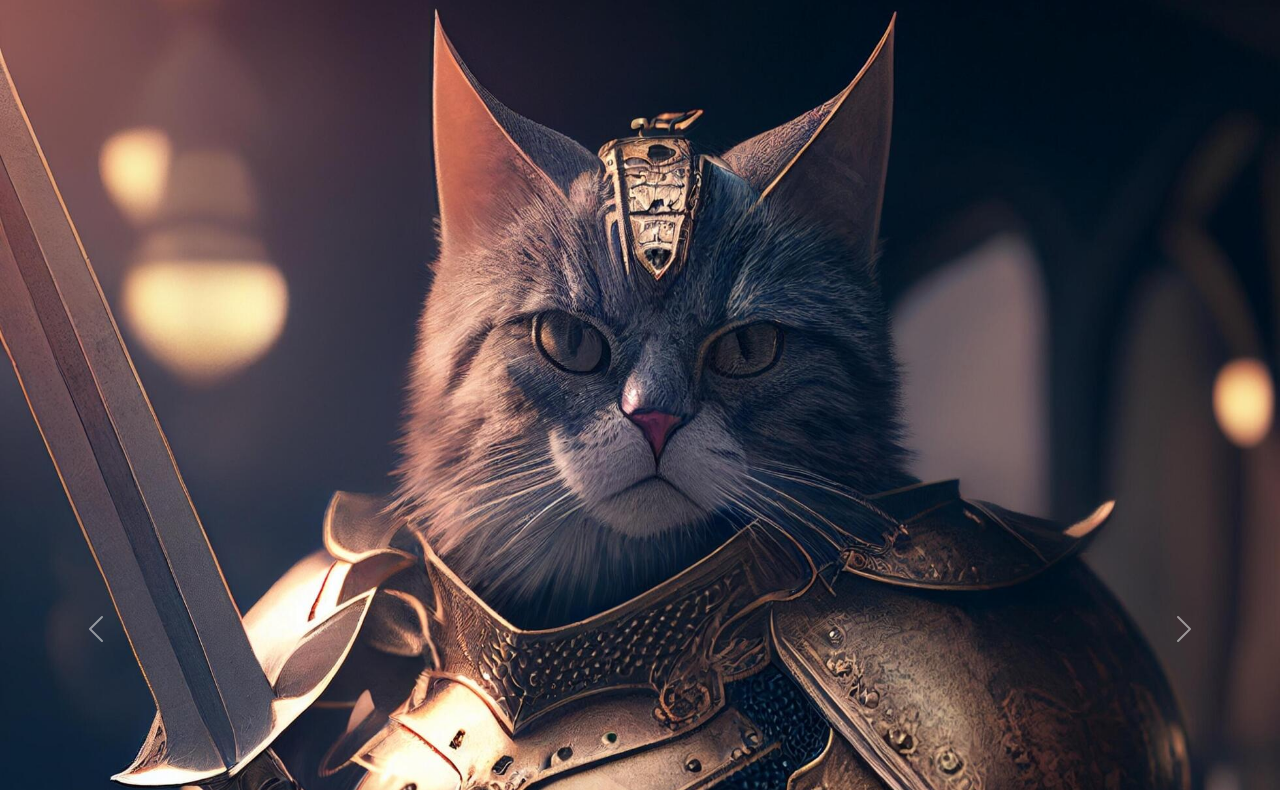
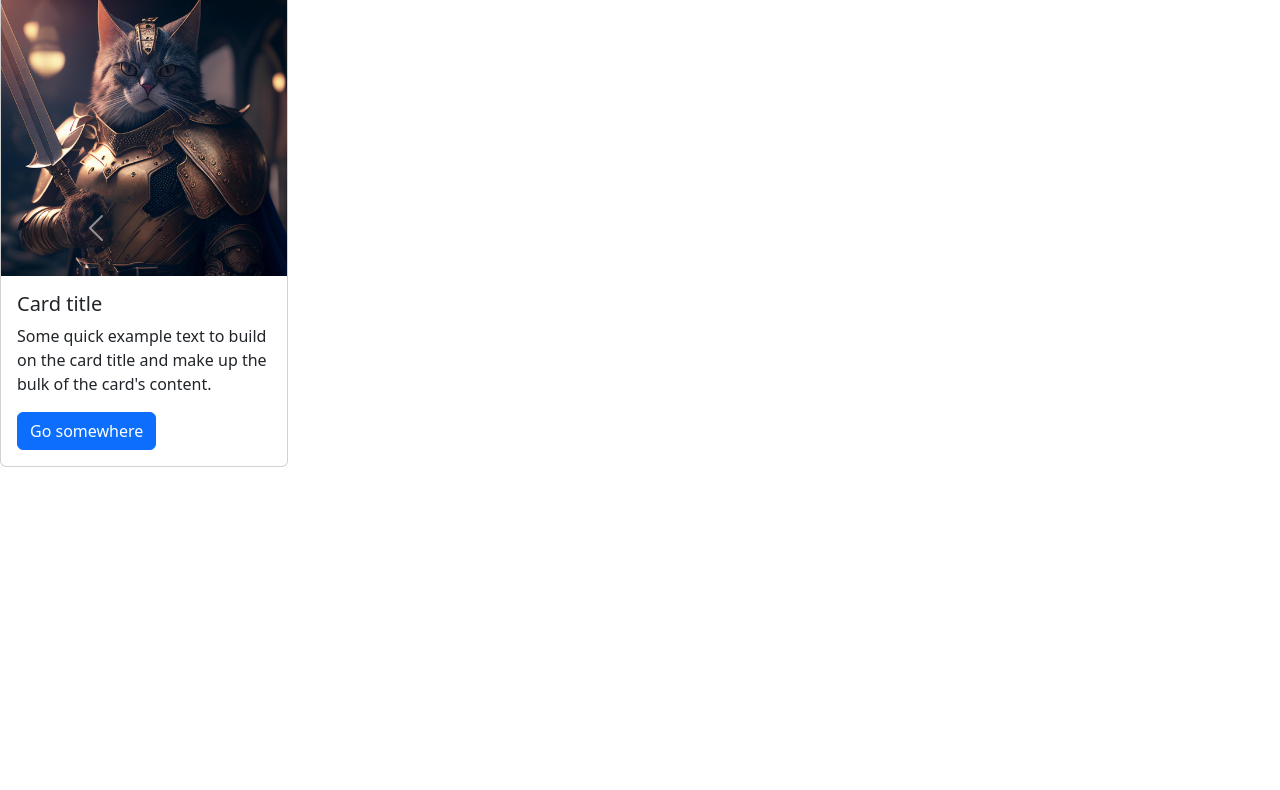
Before and after one commit to erhestrada/bootstrap5-carousel-multiple-items-per-slide-sandbox, a website built with Vite: page index.html in a window 1280 px wide. Shown: the part 67-857 px from the top of the page. After the commit the page ends 800 px from the top, so only its background shows below. Built offline with nearby package versions, Linux system fonts and the light colour scheme.

Commit message:
replace images with bootstrap cards

```diff
--- a/index.html
+++ b/index.html
@@ -13,13 +13,34 @@
     <div id="carouselExample" class="carousel slide">
       <div class="carousel-inner">
         <div class="carousel-item active">
-          <img src="cat.jpg" class="d-block w-100" alt="...">
+          <div class="card" style="width: 18rem;">
+            <img src="cat.jpg" class="card-img-top" alt="...">
+            <div class="card-body">
+              <h5 class="card-title">Card title</h5>
+              <p class="card-text">Some quick example text to build on the card title and make up the bulk of the card's content.</p>
+              <a href="#" class="btn btn-primary">Go somewhere</a>
+            </div>
+          </div>
         </div>
         <div class="carousel-item">
-          <img src="cat.jpg" class="d-block w-100" alt="...">
+          <div class="card" style="width: 18rem;">
+            <img src="penguin.png" class="card-img-top" alt="...">
+            <div class="card-body">
+              <h5 class="card-title">Card title</h5>
+              <p class="card-text">Some quick example text to build on the card title and make up the bulk of the card's content.</p>
+              <a href="#" class="btn btn-primary">Go somewhere</a>
+            </div>
+          </div>
         </div>
         <div class="carousel-item">
-          <img src="cat.jpg" class="d-block w-100" alt="...">
+          <div class="card" style="width: 18rem;">
+            <img src="cat.jpg" class="card-img-top" alt="...">
+            <div class="card-body">
+              <h5 class="card-title">Card title</h5>
+              <p class="card-text">Some quick example text to build on the card title and make up the bulk of the card's content.</p>
+              <a href="#" class="btn btn-primary">Go somewhere</a>
+            </div>
+          </div>
         </div>
       </div>
       <button class="carousel-control-prev" type="button" data-bs-target="#carouselExample" data-bs-slide="prev">
```
